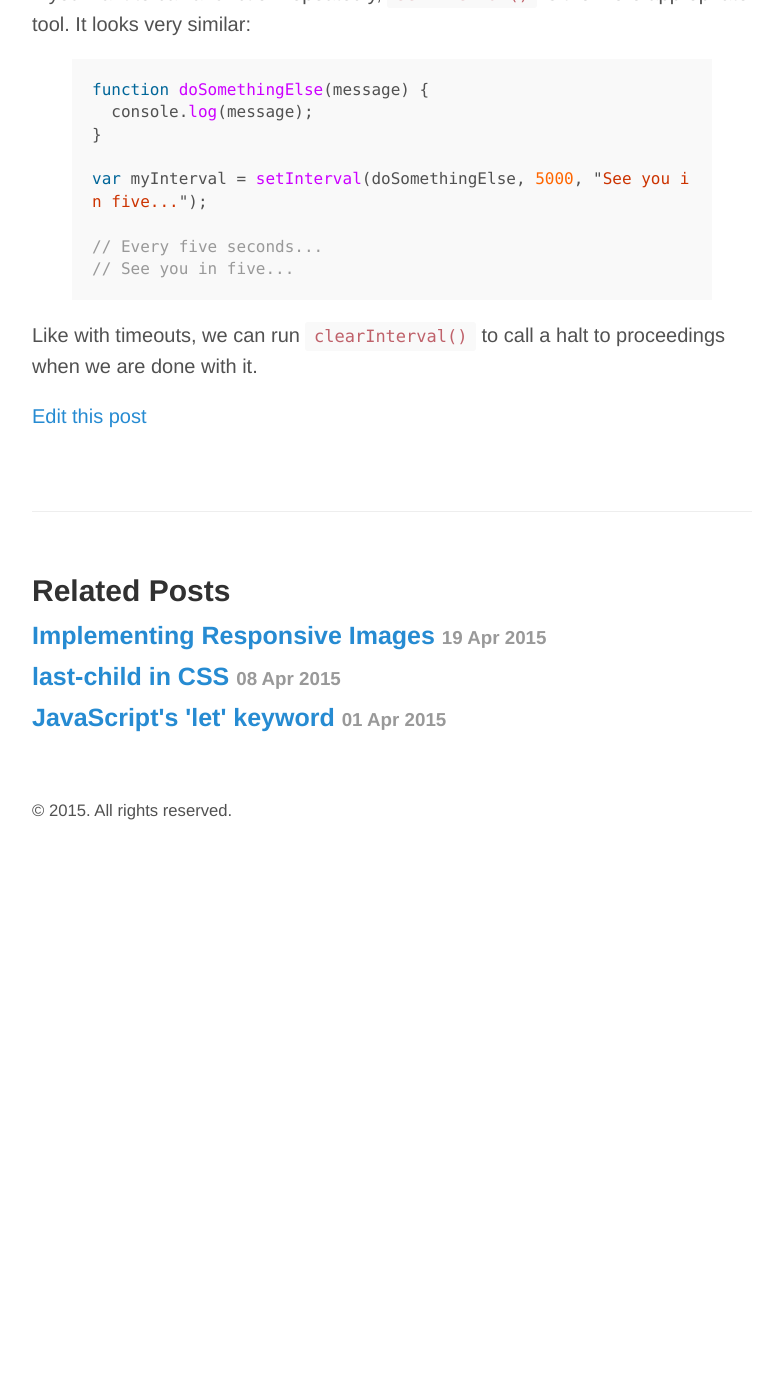
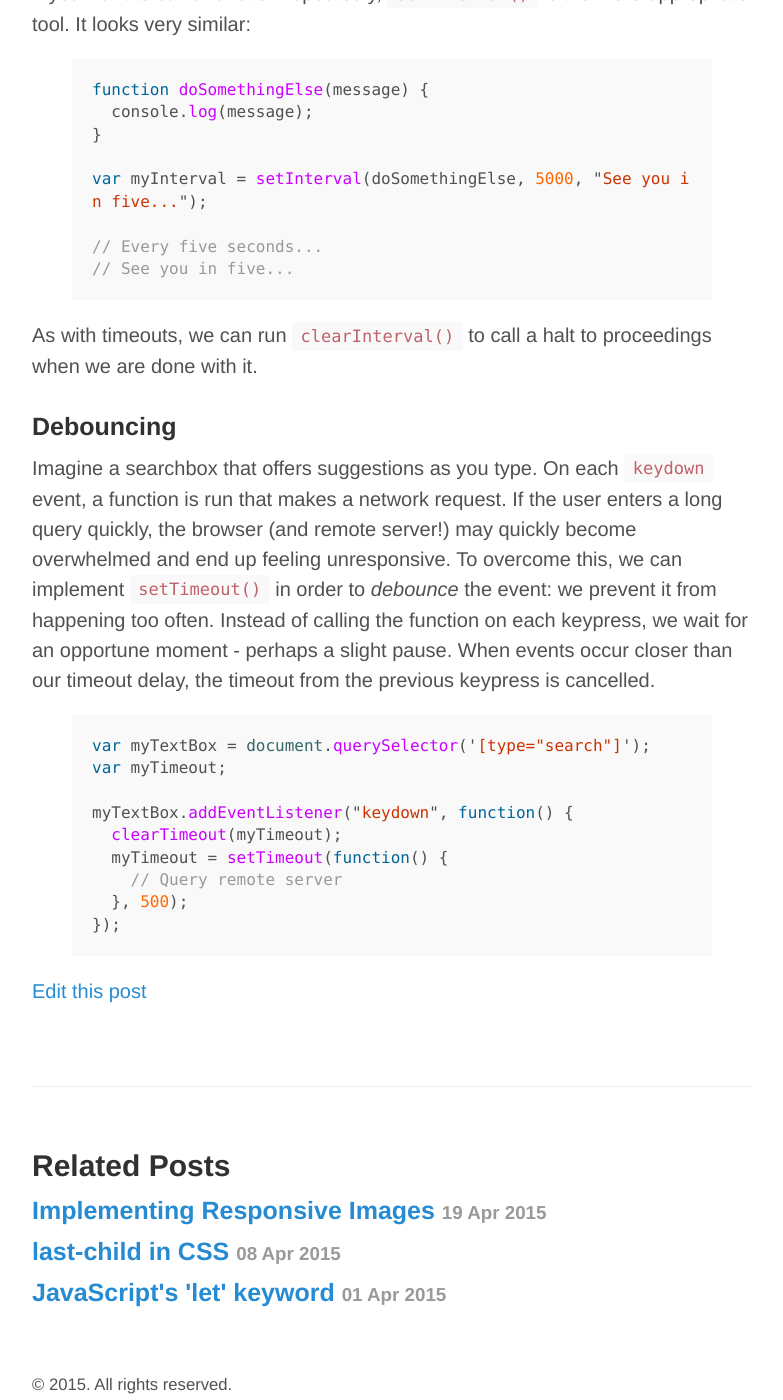
Before and after one commit to danielmatthew/website, a Jekyll site: the page built from _posts/2015-04-21-setTimeout-and-setInterval.md, in a window 1280 px wide and 1400 px high, scrolled down 919 px. Shown: the whole window, without its empty margins (248-1031 px from the left). Built offline with Jekyll 4.4.1, drawn with Linux system fonts in a browser that asks for light colours; before the commit the page ends 1745 px from its top, so only the background shows below that.

Commit message:
Added debounce intro

```diff
--- a/_posts/2015-04-21-setTimeout-and-setInterval.md
+++ b/_posts/2015-04-21-setTimeout-and-setInterval.md
@@ -38,4 +38,20 @@
 // See you in five...
 {% endhighlight %}
 
-Like with timeouts, we can run `clearInterval()` to call a halt to proceedings when we are done with it.
+As with timeouts, we can run `clearInterval()` to call a halt to proceedings when we are done with it.
+
+### Debouncing
+Imagine a searchbox that offers suggestions as you type. On each `keydown` event, a function is run that makes a network request. If the user enters a long query quickly, the browser (and remote server!) may quickly become overwhelmed and end up feeling unresponsive. To overcome this, we can implement `setTimeout()` in order to _debounce_ the event: we prevent it from happening too often.
+Instead of calling the function on each keypress, we wait for an opportune moment - perhaps a slight pause. When events occur closer than our timeout delay, the timeout from the previous keypress is cancelled.
+
+{% highlight js %}
+var myTextBox = document.querySelector('[type="search"]');
+var myTimeout;
+
+myTextBox.addEventListener("keydown", function() {
+  clearTimeout(myTimeout);
+  myTimeout = setTimeout(function() {
+    // Query remote server
+  }, 500);
+});
+{% endhighlight %}
```
